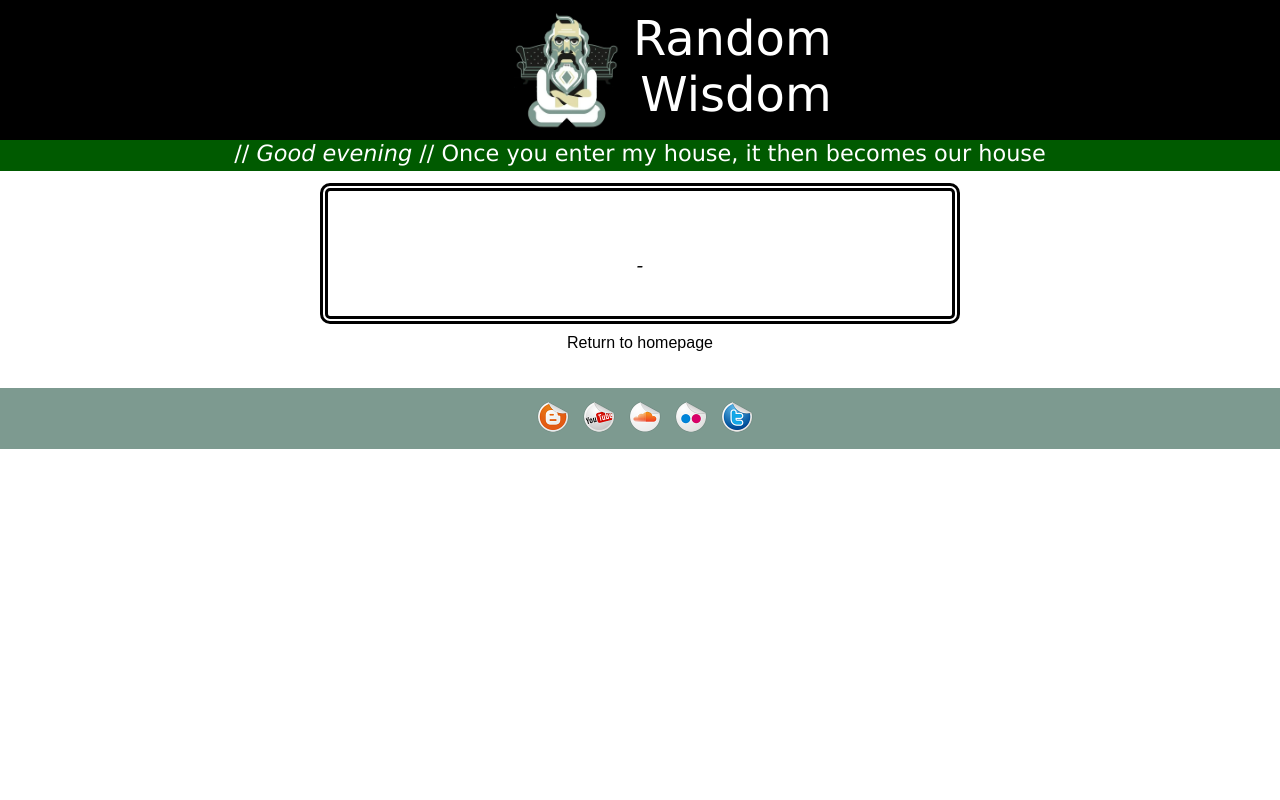
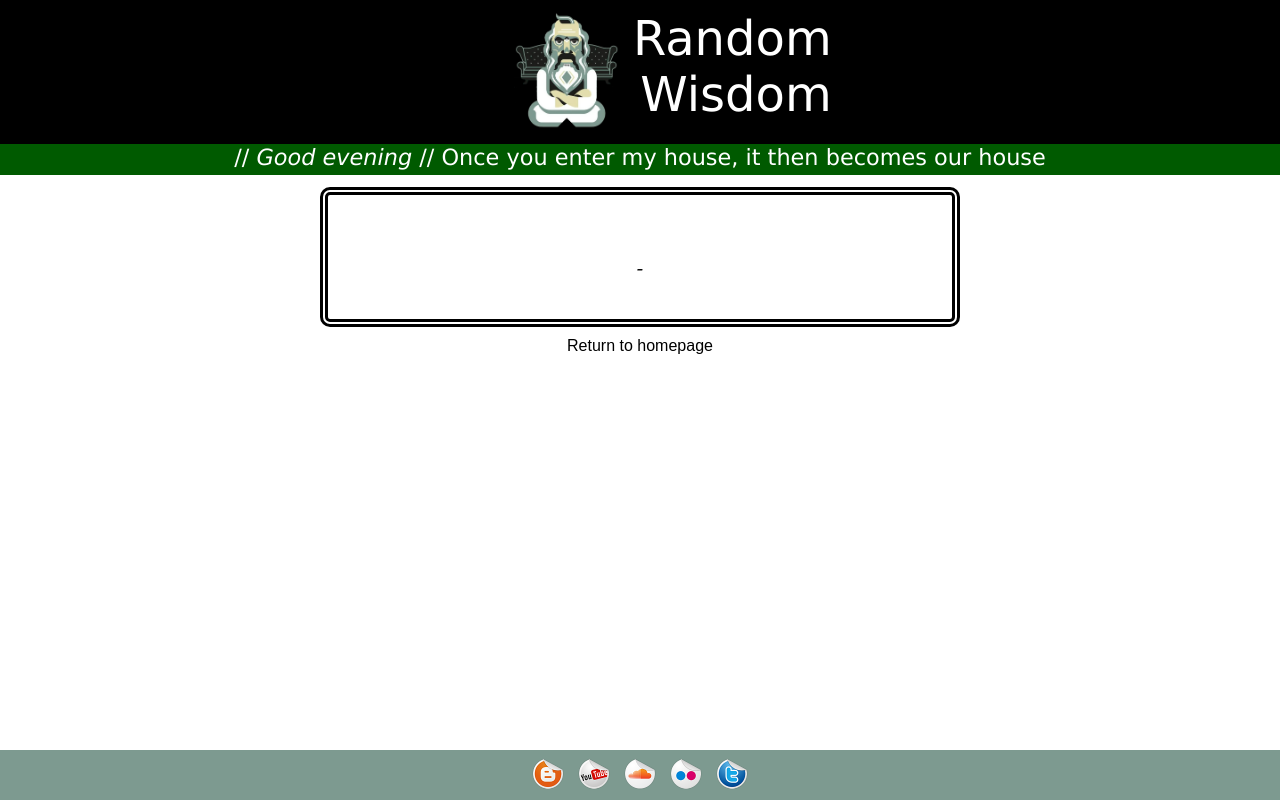
Before and after one commit to followcrom/domdom, a Flask app: template templates/submitted.html in a window 1280 px wide. Run offline with Flask 2, Linux system fonts and the light colour scheme; the template is opened without the code that fills it, so the values that code supplies are empty; some libraries are stand-ins or nearby versions.

Commit message:
Fixed footer

```diff
--- a/static/styles/full_screen.css
+++ b/static/styles/full_screen.css
@@ -1,23 +1,23 @@
 .main {
+    display: flex;
+    flex-direction: column;
     padding : 0px;
     margin-top: 0px;
     margin-left: 0px;
     margin-right: 0px;
     margin-bottom: 0px;
 	  background-color: #FFF;
+    min-height: 100vh;
   }
 
 
   .banner {
-    display: block;
-    height: 120px;
     background-color: #000;
     padding: 10px;
   }
 
 
 .banner_image {
-    display: block;
     float: left;
     margin-left: 40%;
     margin-right: 1vw;
@@ -26,9 +26,8 @@
 
 .button {
     float: left;
-    display: inline-block;
     text-align: right;
-    font-family: Verdana, Geneva, sans-serif;
+    font-family: Verdana, sans-serif;
     font-weight: normal;
     font-size: 3em;
     background-color: #000;
@@ -47,9 +46,6 @@
     color: #087cbb;
   }
 
-  a {
-      all: unset;
-  }
 
 .welcome_bar {
   	background-color: #7d9a90;
@@ -81,6 +77,7 @@
     margin-left: auto;
     margin-right: auto;
     margin-top: 1.5vh;
+    flex-grow: 1;
    }
 
 
@@ -95,7 +92,7 @@
     font-family: Georgia, Tahoma, sans-serif;
     font-size: 1.2em;
     text-align : center;
-    margin-bottom: 2vh;
+    margin-bottom: 2.5vh;
   }
 
 
@@ -110,7 +107,7 @@
 
 
 .text {
-    margin-top: 5px;
+    margin-top: 4px;
     padding: 5px;
   	text-align: center;
   	font-family: Georgia, Tahoma, sans-serif;
@@ -127,7 +124,6 @@
     color: #000;
     text-align : center;
     margin-top: auto;
-    margin-bottom: 20px;
   }
 
 
@@ -143,9 +139,13 @@ a.one:visited {
 }
 
 a.one:hover {
-  color:#ffcc00;
+    color: #7d9a90;
     text-decoration: underline;
     cursor: pointer;
+  }
+
+a {
+    all: unset;
   }
 
 
@@ -184,7 +184,7 @@ textarea {
 
 
 input[type=submit] {
-    width: 60%;
+    width: 40%;
     padding: 12px;
     margin: 8px 0;
     background-color: #000;
@@ -202,21 +202,33 @@ input[type=submit]:hover {
   }
 
 
+/* .bottomrow::before {
+      content: "";
+      display: block;
+      position: absolute;
+      top: -20px;
+      width: 0;
+      height: 0;
+      border-style: solid;
+      border-width: 7vw 100vw 0vw 0vw;
+      border-color: #000 #7d9a90 transparent transparent;
+    } */
+
+
 .bottomrow {
     background-color: #7d9a90;
     text-align: center;
-    padding-top: 1vw;
+    padding-top: 0.6vw;
     padding-right: 0px;
-    padding-bottom: 1vw;
+    padding-bottom: 0.5vw;
     padding-left: 0px;
-    margin-top: 2vw;
-    position: fixed
-    bottom:0;
-    width:100%;
+    margin-top: 1.5vh;
+    bottom: 0px;
+  	width : 100%;
   }
 
 
 .icon {
-  padding-right: 0px;
-  padding-left: 10px;
+  padding-right: 5px;
+  padding-left: 5px;
 }
--- a/static/styles/handheld.css
+++ b/static/styles/handheld.css
@@ -1,66 +1,60 @@
 .main {
+    display: flex;
+    flex-direction: column;
     padding : 0px;
     margin-top: 0px;
     margin-left: 0px;
     margin-right: 0px;
     margin-bottom: 0px;
 	  background-color: #FFF;
+    min-height: 100vh;
   }
 
 
   .banner {
-height: 120px;
     background-color: #000;
     padding: 10px;
   }
 
 
-
-
 .banner_image {
-  float: left;
-  margin-left: 40%;
-  margin-right: 2%;
+  text-align: center;
   }
 
 
 .button {
-font-family: Verdana, Geneva, sans-serif;
+    text-align: center;
+    font-family: Verdana, sans-serif;
     font-weight: normal;
-font-size: 3em;
+    font-size: 2.8em;
+    background-color: #000;
+    transition-duration: 0.4s;
+    cursor: pointer;
   }
 
 
-.clearfix::after {
-  content: "";
-  clear: both;
-  display: table;
-}
-
-a:link, a:visited, a:active {
+.button1 {
     color: #FFF;
     text-decoration: none;
   }
 
 
-a:hover {
-text-decoration: underline;
+.button1:hover {
     color: #087cbb;
   }
 
 
 
-
-
 .welcome_bar {
   	background-color: #7d9a90;
-  	font-family: Verdana, Geneva, sans-serif;
-  	font-weight: normal;
+    padding: 5px;
+  	font-family: Verdana, sans-serif;
   	text-align : center;
   	font-size: 1.4em;
   	color: #FFF;
+    clear: left;
     /* animation: example 5s linear 2s infinite alternate; */
-    animation-name: example;
+    animation-name: chicago;
     animation-duration: 4s;
     animation-iteration-count: infinite;
     animation-direction: alternate;
@@ -69,27 +63,57 @@ color: #087cbb;
   }
 
 
-  @keyframes example {
+@keyframes chicago {
     0% {background-color: #7d9a90;}
-    25%  {background-color: yellow;}
-    50%  {background-color: blue;}
+    50%  {background-color: #000;}
     100% {background-color: green;}
   }
 
+
+.content {
+    width: 90%;
+    margin-left: auto;
+    margin-right: auto;
+    margin-top: 1.5vh;
+    flex-grow: 1;
+   }
+
+
+.content_box {
+   	padding : 15px;
+   	border: 6px double #000;
+   	border-radius: 10px;
+  }
+
+
 .id_ref {
-    font-family: Arial, Helvetica, sans-serif;
-    font-weight: normal;
+    font-family: Georgia, Tahoma, sans-serif;
+    font-size: 1.2em;
     text-align : center;
+    margin-bottom: 2vh;
   }
 
 
 .title {
-    font-family: Arial, Helvetica, sans-serif;
+    padding : 0px;
+   	text-align: center;
+   	font-family: Verdana, sans-serif;
     font-weight: bold;
+   	font-size: 1.8em;
+   	color: #000;
    }
 
 
-
+.text {
+    margin-top: 5px;
+    padding: 5px;
+  	text-align: center;
+  	font-family: Georgia, Tahoma, sans-serif;
+    font-size: 1.2em;
+  	color: #000;
+  	line-height: 1.7em;
+    margin-bottom: 15px;
+  }
 
 
 .more {
@@ -98,91 +122,100 @@ color: #087cbb;
     color: #000;
     text-align : center;
     margin-top: auto;
-    margin-bottom: 20px;
   }
 
 
-.content {
-  width: 60%;
-  margin-left: auto;
-  margin-right: auto;
-  margin-top: 15px;
-  margin-bottom: 60px;
+h2 {
+  text-align: center;
+  font-family: Verdana, sans-serif;
+  font-weight: bold;
+  font-size: 1.2em;
+  color: #000;
 }
 
-
-.content_box {
- 	padding : 10px;
- 	border: 5px double #000;
- 	border-radius: 10px;
- 	-moz-border-radius:10px; /* Old Firefox */
- 	background-color: #FFF;
-  margin: 10px;
+a.one:link {
+  color:#000;
+  text-decoration: none;
+  cursor: pointer;
   }
 
-.text {
-   	text-align: center;
-   	font-family: Georgia, Times, serif;
-   	font-size: 0.98em;
-   	color: #000;
-   	line-height: 1.7em;
+a.one:visited {
+  color:#000;
+  cursor: pointer;
+}
+
+a.one:hover {
+  color:#7d9a90;
+  text-decoration: underline;
+  cursor: pointer;
+}
+
+a {
+  all: unset;
 }
 
 
 .form {
-  width: 80%;
+    width: 98%;
     margin: auto;
     text-align: center;
-    font-family: Arial, Helvetica, sans-serif;
-    font-size: 0.98em;
+    font-family: Verdana, sans-serif;
+    font-size: 0.8em;
     color: #000;
     border: 5px double #7d9a90;
     border-radius: 10px;
   }
 
+
 input[type=text], select {
-  width: 60%;
+    width: 80%;
     padding: 12px;
-  margin: 8px 0;
+    margin: 6px 0;
     display: inline-block;
     border: 1px solid #7d9a90;
     border-radius: 4px;
     box-sizing: border-box;
   }
 
+
 textarea {
-  width: 60%;
+  width: 80%;
   padding: 12px;
-  margin: 8px 0;
+  margin: 6px 0;
   display: inline-block;
   border: 1px solid #7d9a90;
   border-radius: 4px;
   box-sizing: border-box;
 }
 
+
 input[type=submit] {
     width: 60%;
     padding: 12px;
     margin: 8px 0;
     background-color: #000;
-  color: white;
+    color: #FFF;
+    font-size: 1em;
     border: none;
     border-radius: 4px;
     cursor: pointer;
   }
 
+
 input[type=submit]:hover {
     background-color: #7d9a90;
+    color: #000;
   }
 
 
-
-
 .bottomrow {
-  padding: 2px;
     background-color: #7d9a90;
-	text-align : center;
-	position: fixed;
+    text-align: center;
+    padding-top: 1vw;
+    padding-right: 0px;
+    padding-bottom: 1vw;
+    padding-left: 0px;
+    margin-top: 1.5vh;
     bottom: 0px;
   	width : 100%;
   }
--- a/templates/form.html
+++ b/templates/form.html
@@ -1,10 +1,12 @@
 <div>
 
-  <h2>Send us some wisdom of your own:</h2>
+
 
     <form action="/sent" method="post">
 
       <div>
+        <h2>Send us some wisdom:</h2>
+
       <label>Title:</label>
       <br>
       <input type="text" name="title">
--- a/templates/header.html
+++ b/templates/header.html
@@ -3,15 +3,7 @@
   <head>
     <title>ranDom wisDom</title>
     <meta charset="utf-8">
-    <!-- Google Tag Manager -->
-    <script>(function(w,d,s,l,i){w[l]=w[l]||[];w[l].push({'gtm.start':
-    new Date().getTime(),event:'gtm.js'});var f=d.getElementsByTagName(s)[0],
-    j=d.createElement(s),dl=l!='dataLayer'?'&l='+l:'';j.async=true;j.src=
-    'https://www.googletagmanager.com/gtm.js?id='+i+dl;f.parentNode.insertBefore(j,f);
-    })(window,document,'script','dataLayer','GTM-N26X8R4');</script>
-    <!-- End Google Tag Manager -->
-
-    <!-- Google tag (gtag.js) -->
+    <!-- Google tag (Analytics) -->
     <script async src="https://www.googletagmanager.com/gtag/js?id=G-5879ZFBCXY"></script>
     <script>
       window.dataLayer = window.dataLayer || [];
@@ -24,13 +16,10 @@
 
     <meta name="viewport" content="width=device-width, initial-scale=1.0">
 
-    <link rel= "stylesheet" href= "{{ url_for('static', filename='styles/full_screen.css') }}">
-    <!-- link rel= "stylesheet" media="(min-width: 900px)" href= "{{ url_for('static', filename='styles/full_screen.css') }}" -->
-    <!-- link rel="stylesheet"  media="(max-width: 899px)" href= "{{ url_for('static', filename='styles/handheld.css') }}" -->
+    <link rel= "stylesheet" media="(min-width: 481px)" href= "{{ url_for('static', filename='styles/full_screen.css') }}">
+    <link rel="stylesheet"  media="(max-width: 480px)" href= "{{ url_for('static', filename='styles/handheld.css') }}">
 
     <link rel="shortcut icon" href="{{ url_for('static', filename='images/favicon_dom.ico') }}">
-
-    <script src="https://js.hcaptcha.com/1/api.js" async defer></script>
 
 </head>
 <body>
--- a/templates/index.html
+++ b/templates/index.html
@@ -38,7 +38,6 @@
 (This is wisdom number {{dom_id}} of {{numdoms}})
 </div>
 
-
 {% include 'quotes.html' %}
 
 
@@ -49,7 +48,6 @@
 </div>
 </div>
 
-
 {% include 'footer.html' %}
 
 </body>
```
Lines whose indentation alone changed are shown as unchanged.
